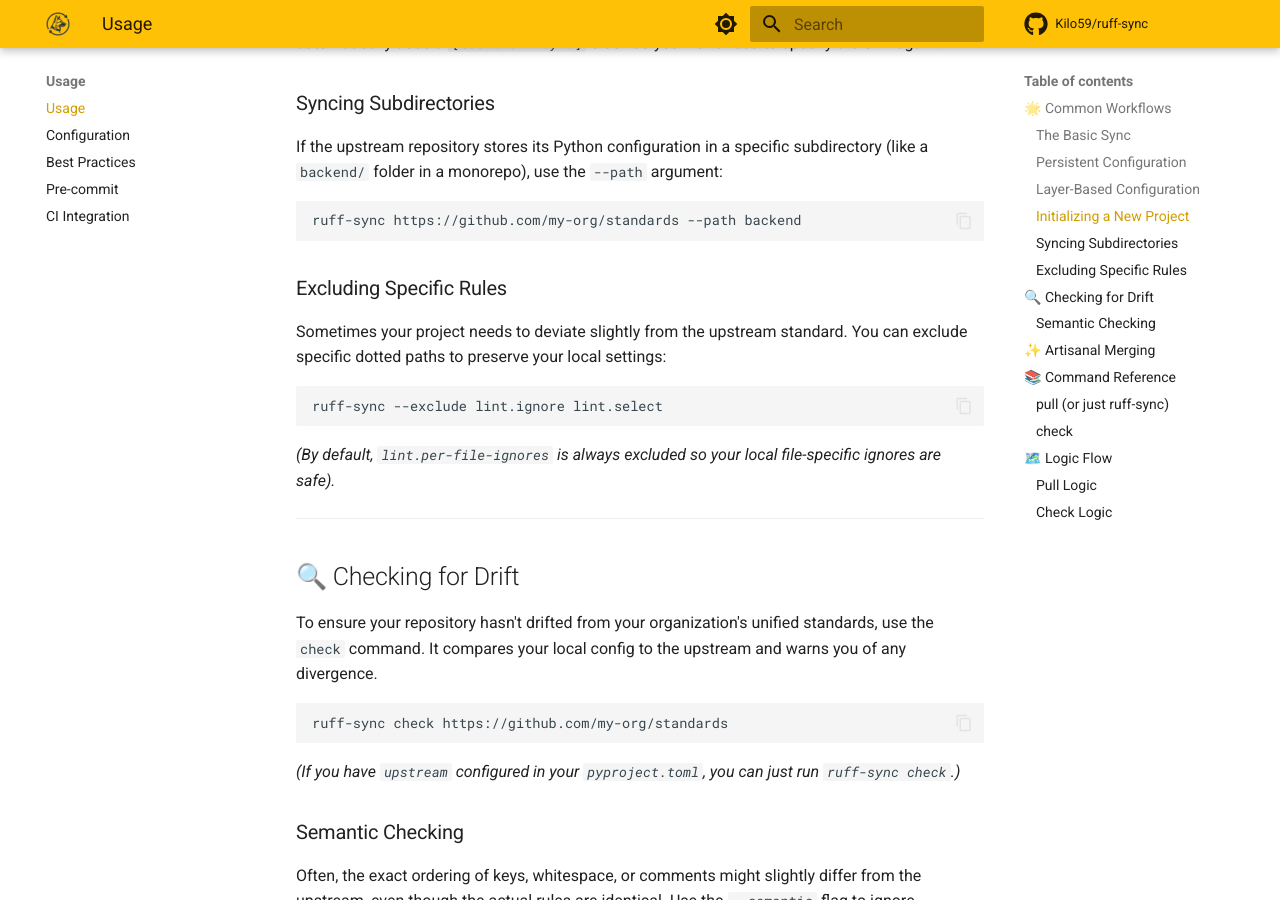
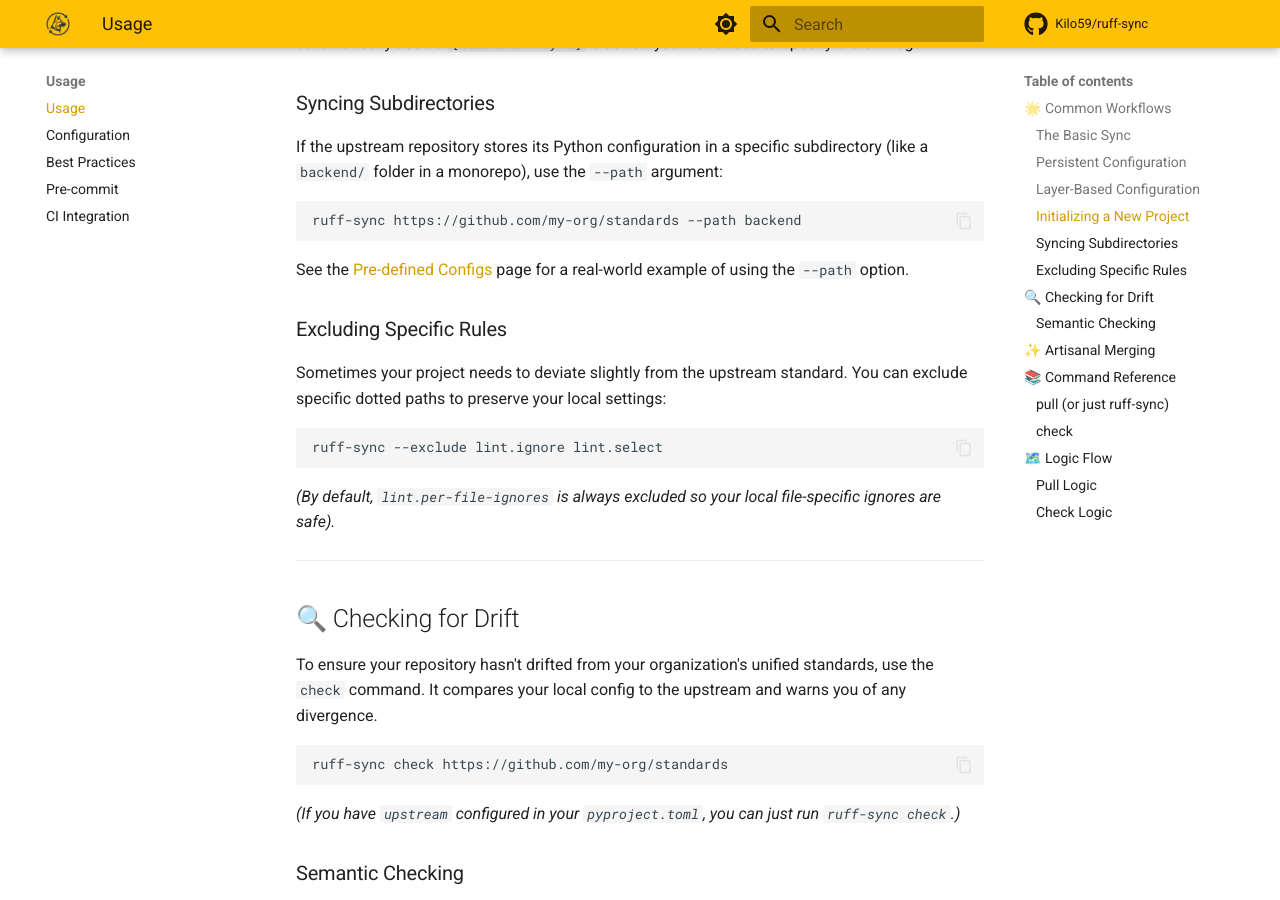
Before and after one commit to Kilo59/ruff-sync, an MkDocs documentation site: the page built from docs/usage.md, in a window 1280 px wide and 900 px high, scrolled down 1597 px. Built offline with MkDocs 1.6.1 and Material for MkDocs 9.7.7, drawn with Linux system fonts in a browser that asks for light colours; comment, search, counter and statistics services are not loaded.

Commit message:
link to path option

````diff
--- a/docs/usage.md
+++ b/docs/usage.md
@@ -71,6 +71,8 @@ If the upstream repository stores its Python configuration in a specific subdire
 ```bash
 ruff-sync https://github.com/my-org/standards --path backend
 ```
+
+See the [Pre-defined Configs](pre-defined-configs.md#fastapi--async) page for a real-world example of using the `--path` option.
 
 ### Excluding Specific Rules
 
````
